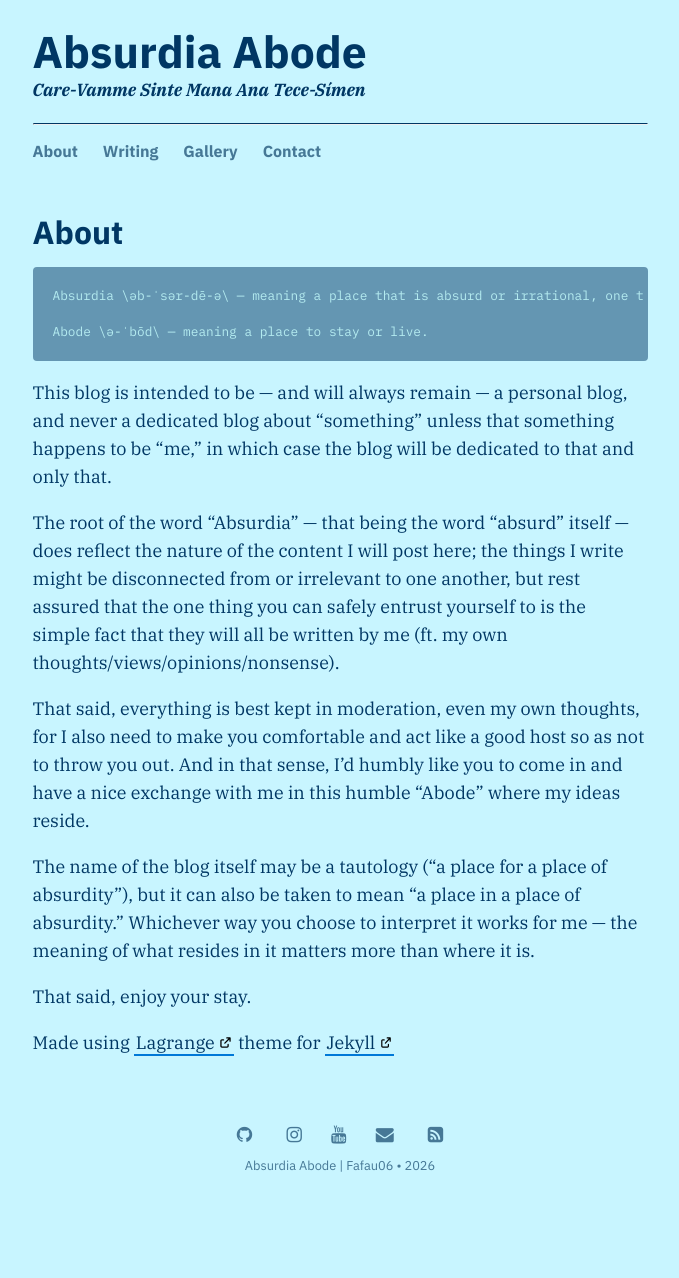
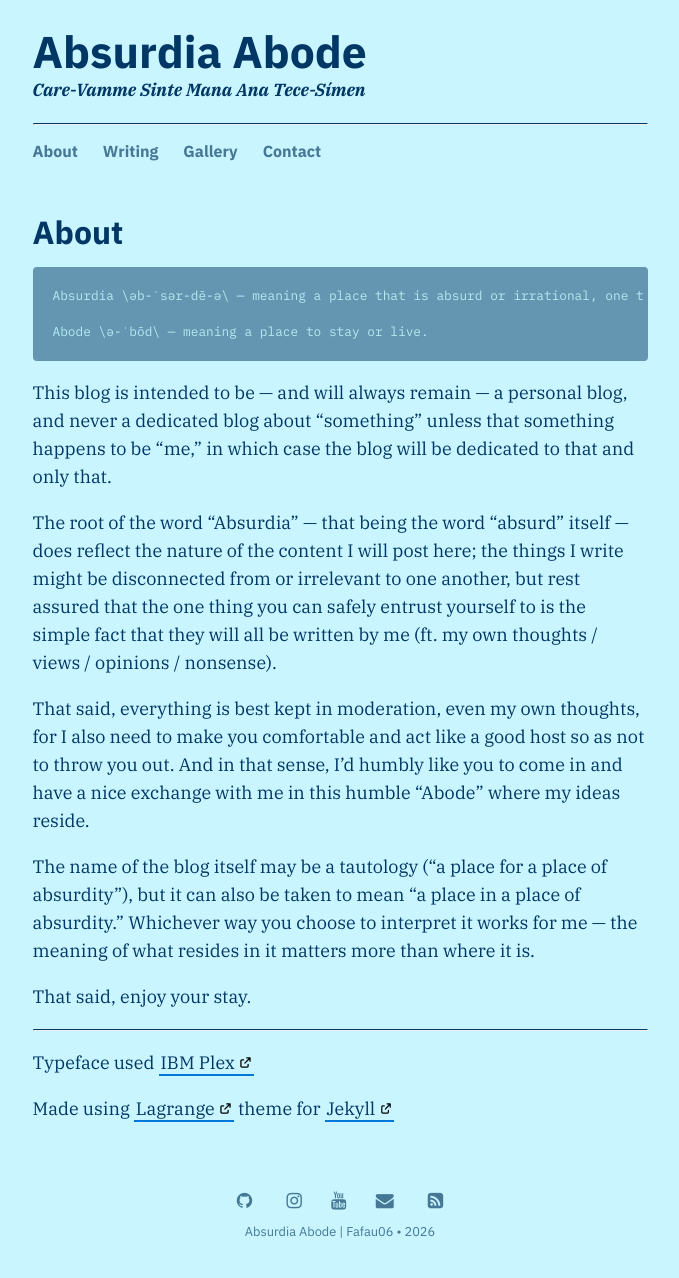
Before and after one commit to Fafau06/fafau06.github.io, a Jekyll site: the page built from menu/about.md, in a window 1280 px wide. Shown: the whole page, without its empty margins (300-979 px from the left). Built offline with Jekyll 4.4.1, drawn with Linux system fonts in a browser that asks for light colours; some web fonts are replaced; before the commit the page ends 1212 px from its top, so only the background shows below that.

Commit message:
Update about.md

````diff
--- a/menu/about.md
+++ b/menu/about.md
@@ -11,12 +11,14 @@ Abode \ə-ˈbōd\ — meaning a place to stay or live.
 ```
 This blog is intended to be — and will always remain — a personal blog, and never a dedicated blog about “something” unless that something happens to be “me,” in which case the blog will be dedicated to that and only that.
 
-The root of the word “Absurdia” — that being the word "absurd" itself — does reflect the nature of the content I will post here; the things I write might be disconnected from or irrelevant to one another, but rest assured that the one thing you can safely entrust yourself to is the simple fact that they will all be written by me (ft. my own thoughts/views/opinions/nonsense).
+The root of the word “Absurdia” — that being the word "absurd" itself — does reflect the nature of the content I will post here; the things I write might be disconnected from or irrelevant to one another, but rest assured that the one thing you can safely entrust yourself to is the simple fact that they will all be written by me (ft. my own thoughts / views / opinions / nonsense).
 
 That said, everything is best kept in moderation, even my own thoughts, for I also need to make you comfortable and act like a good host so as not to throw you out. And in that sense, I’d humbly like you to come in and have a nice exchange with me in this humble “Abode” where my ideas reside.
 
 The name of the blog itself may be a tautology (“a place for a place of absurdity”), but it can also be taken to mean “a place in a place of absurdity.” Whichever way you choose to interpret it works for me — the meaning of what resides in it matters more than where it is.
 
-That said, enjoy your stay.<br>
+That said, enjoy your stay.
+<hr>
+Typeface used [IBM Plex](https://www.ibm.com/plex/)
 
 Made using [Lagrange](https://github.com/LeNPaul/Lagrange) theme for [Jekyll](https://jekyllrb.com/)
````
